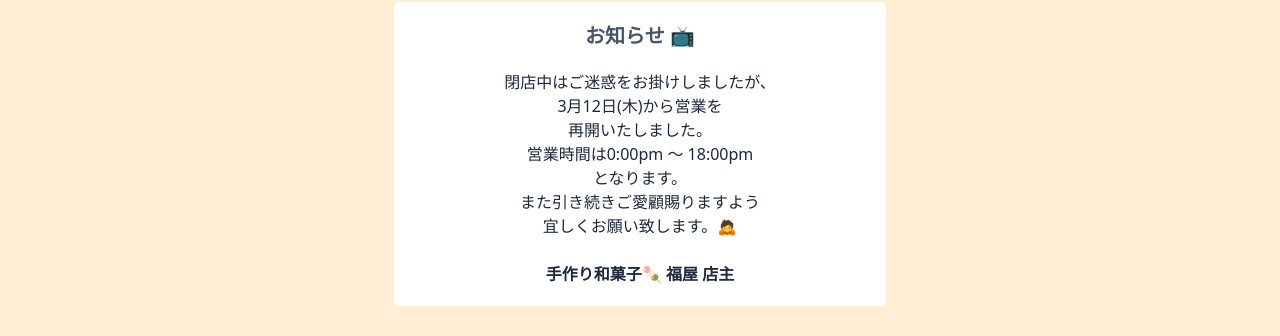
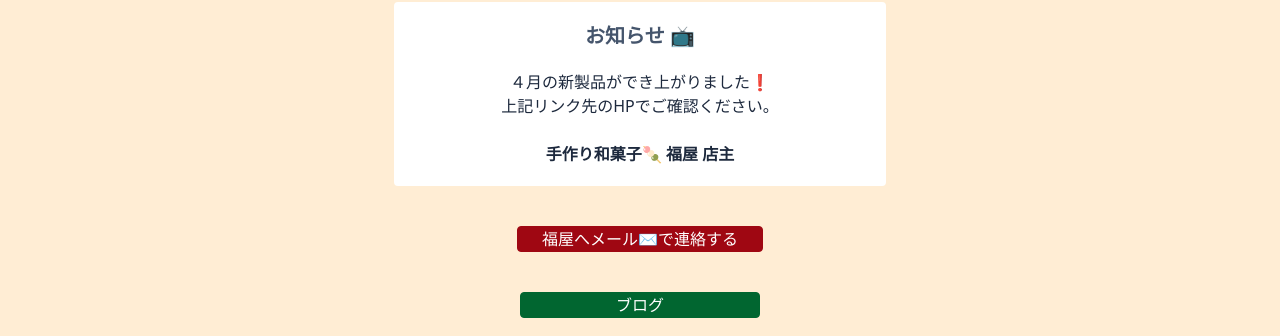
Before and after one commit to kashsan-jp/fukuya-blog, a Next.js app: page / in a window 1280 px wide. Shown: the part 456-792 px from the top of the page. Built offline with nearby package versions, Linux system fonts and the light colour scheme; no server answers; the database is empty.

Commit message:
2026.4.6

```diff
--- a/src/app/page.jsx
+++ b/src/app/page.jsx
@@ -80,10 +80,14 @@ export default async function Home() {
           尚、ご注文は福屋HPのお問い合わせフォーム又は<br></br>お電話にて承っております。<br></br>
           ご迷惑をお掛けしますが、何卒よろしくお願いいたします。🙇<br></br> */}
 
-          閉店中はご迷惑をお掛けしましたが、<br></br>
+          {/* 閉店中はご迷惑をお掛けしましたが、<br></br>
           3月12日(木)から営業を<br></br>再開いたしました。<br></br>
           営業時間は0:00pm 〜 18:00pm<br></br>となります。<br></br>
-          また引き続きご愛顧賜りますよう<br></br>宜しくお願い致します。🙇
+          また引き続きご愛顧賜りますよう<br></br>宜しくお願い致します。🙇 */}
+
+          ４月の新製品ができ上がりました❗️<br></br>
+          上記リンク先のHPでご確認ください。
+
 
           <br></br>
           <br></br>
```
